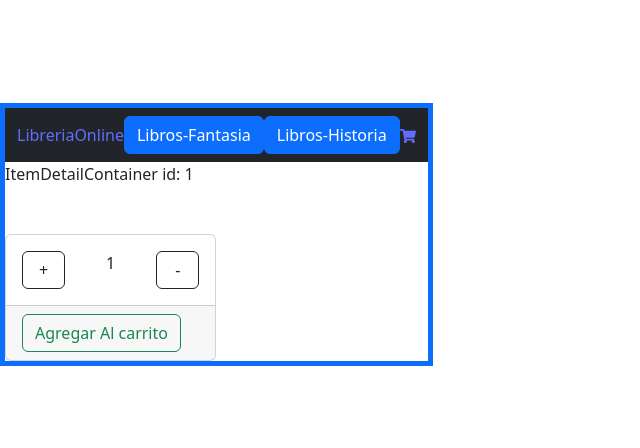
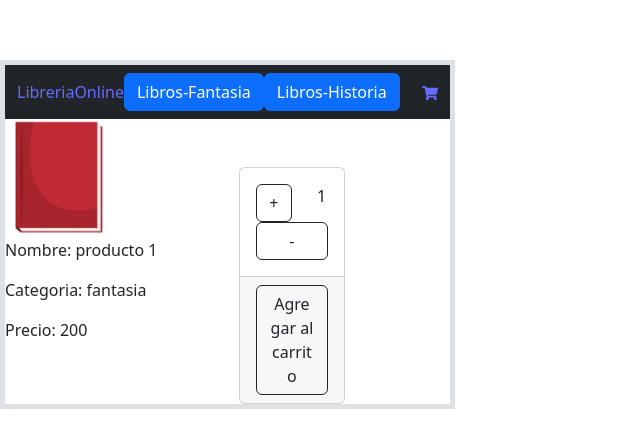
Before and after one commit to MartinRodriguez06/reactjs-proyecto, a React (Vite) app in the folder proyectoreact-vite/: page /detalle/1 in a window 1280 px wide. Shown: the part 166-614 px from the top of the page, without its empty margins (0-640 px from the left). Built offline with nearby package versions, Linux system fonts and the light colour scheme.

Commit message:
empezando la 11

```diff
--- a/proyectoreact-vite/src/App.jsx
+++ b/proyectoreact-vite/src/App.jsx
@@ -4,9 +4,11 @@ import reactLogo from './assets/react.svg'
 import NavBar from './components/NavBar/NavBar'
 import 'bootstrap/dist/css/bootstrap.min.css';
 import ItemListContainer from './components/ItemListContainer/ItemListContainer';
-import { ItemDetailContainer } from './components/ItemDetailContainer/ItemDetailContainer';
+import ItemDetailContainer from "./components/ItemDetailContainer/ItemDetailContainer";
+
 import ItemCount from './components/ItemCount/ItemCount';
 import { BrowserRouter, Navigate, Route, Routes, } from 'react-router-dom';
+import { CartContextProvider } from './context/CartContext';
 
 
 
@@ -14,10 +16,13 @@ import { BrowserRouter, Navigate, Route, Routes, } from 'react-router-dom';
 
 function App() {
 
+
   return (
 
-    <div className="border border-5 border-primary w-100">
+    <div className="border border-5">
     <BrowserRouter>
+    <CartContextProvider>
+
     <NavBar />
     <Routes>
       <Route path='/' element={ <ItemListContainer saludo='hola soy ItemListContainer'/>} />
@@ -31,8 +36,13 @@ function App() {
 
 
     </Routes>
-    <ItemCount inital={1} stock={10} onAdd={()=>{}} />
+     {/*<ItemCount inital={1} stock={10} onAdd={()=>{}} />*/}
+
+    </CartContextProvider>
     </BrowserRouter>
+
+
+
     </div>
 
 
--- a/proyectoreact-vite/src/components/ItemCount/ItemCount.jsx
+++ b/proyectoreact-vite/src/components/ItemCount/ItemCount.jsx
@@ -1,29 +1,43 @@
-import { useState } from "react";
-import { Link } from "react-router-dom";
-import AgregarAlCart from "../AgregarAlCart/Agregar";
+import { useState } from "react"
+
 
 const ItemCount = ({ initial= 1, stock=10, onAdd}) => {
+
+    const [count, setCount] = useState(initial)
+
+    const sumar = ()=> {
+        if(count<stock){
+            setCount(count+1)
+        }
+    }
+    const restar = ()=> {
+        if(count>initial){
+            setCount(count-1)
+        }
+    }
+
     return (
         <div className="card mt-5 w-50 ml-5" >
             <div className="card-body row">
                 <div className="col">
-                <button className="btn btn-outline-dark w-100" onClick={()=>{}}> + </button>
+                <button className="btn btn-outline-dark w-100" onClick={sumar}> + </button>
 
                 </div>
                 <div className="col">
                 <center>
-                <label>{1}</label>
+                <label>{count}</label>
 
                 </center>
 
                 </div>
                 <div className="col">
-                <button className="btn btn-outline-dark w-100" onClick={()=>{} }> - </button>
+                <button className="btn btn-outline-dark w-100" onClick={restar }> - </button>
 
                 </div>
             </div>
             <div className="card-footer">
-                <AgregarAlCart/>
+              { /* <AgregarAlCart/>*/}
+              <button className="btn btn-outline-dark w-100" onClick={()=>onAdd(count)}> Agregar al carrito </button>
             </div>
 
 
--- /dev/null
+++ b/proyectoreact-vite/src/components/ItemDetail/ItemDetail.jsx
@@ -0,0 +1,38 @@
+import { useCartContext } from "../../Context/CartContext"
+import ItemCount from "../ItemCount/ItemCount"
+
+
+const ItemDetail = ({product}) => {
+
+   const{ agregarAlCarrito }=useCartContext()
+
+    function onAdd(cantidad){
+        console.log(cantidad)
+        agregarAlCarrito({ ...product, cantidad})
+      }
+
+  return (
+    <div>
+    <div className="row">
+      <div className="col-6">
+        <div>
+          <img src={product.foto} alt='imagen' className="w-50"/>
+        </div>
+        <div>
+          <p className="">Nombre: {product.name}</p>
+          <p className="">Categoria: {product.categoria} </p>
+          <p className="">Precio: {product.price}</p>
+
+        </div>
+      </div>
+      <div className="col-6">
+      <ItemCount initial={1} stock={10} onAdd={onAdd}/>
+      </div>
+    </div>
+
+
+  </div>
+  )
+}
+
+export default ItemDetail
--- a/proyectoreact-vite/src/components/ItemDetailContainer/ItemDetailContainer.jsx
+++ b/proyectoreact-vite/src/components/ItemDetailContainer/ItemDetailContainer.jsx
@@ -1,19 +1,28 @@
+import {  useEffect, useState } from "react"
 import { useParams } from "react-router-dom"
 import { gFetch } from "../../utils/gFetch"
-import AgregarAlCart from "../AgregarAlCart/Agregar"
-import { Input } from "../Input/Input"
+import ItemDetail from "../ItemDetail/ItemDetail"
 
-export const ItemDetailContainer = () => {
 
+
+ const ItemDetailContainer = () => {
+  const[product, setProduct] = useState({})
   const {idProducto}= useParams()
-  console.log(idProducto)
-  gFetch(idProducto)
+
+
+  //console.log(idProducto)
+
+  useEffect(()=>{
+    gFetch(idProducto)
+    .then(resp=>setProduct(resp))
+    .catch(err => setProduct(err))
+  }, [])
+
 
   return (
-    <div>
-      ItemDetailContainer id: {idProducto}
-      {/*<Input/>*/}
-
-    </div>
+   <ItemDetail product={product}/>
   )
 }
+
+
+export default ItemDetailContainer
--- a/proyectoreact-vite/src/components/ItemListContainer/ItemListContainer.jsx
+++ b/proyectoreact-vite/src/components/ItemListContainer/ItemListContainer.jsx
@@ -1,10 +1,15 @@
 import { useEffect, useState } from "react"
 import { Link, useParams } from "react-router-dom"
 import { gFetch } from "../../utils/gFetch"
+import ItemList from "../itemList/itemList"
 import Titulo from "../Titulo/Titulo"
 
 
-
+const Loading = ()=>{
+  return(
+    <h2>Cargando....</h2>
+  )
+}
 
  const ItemListContainer = ({saludo}) => {
 
@@ -34,29 +39,12 @@ console.log(idCategoria)
    <h2>{saludo}</h2>
 
    { loading ?
-      <h2>Cargando....</h2>
+
+      <loading/>
    :
-   <div style={{
-     display: 'flex',
-     flexDirection: 'row',
-     flexWrap: 'wrap'
-   }}>
-   {productos.map( producto => ( <div key={producto.id} className="card w-25 mt-3">
-    <div className="card-header">Nombre: {producto.name} </div>
-    <div className="card-body">  <img className="w-30" src={producto.foto}/>
-                                  <br/>
-                                 <label>Categoria: {producto.categoria}</label>
-                                 <br/>
-                                 <label>Precio: {producto.price}</label>
-     </div>
-    <div className="card-footer">
-      <Link to={`/detalle/${producto.id}`}>
-       <button className="btn btn-outline-dark w-100">Detalle</button>
-       </Link>
-        </div>
-   </div> ))
-   }
-   </div>
+   <>
+   <ItemList productos={productos}/>
+   </>
    }
     </>
   )
--- /dev/null
+++ b/proyectoreact-vite/src/components/item/item.jsx
@@ -0,0 +1,23 @@
+import { Link } from "react-router-dom"
+
+
+const item = ({producto}) => {
+  return (
+    <div key={producto.id} className="card w-25 mt-3">
+    <div className="card-header">Nombre: {producto.name} </div>
+    <div className="card-body">  <img className="w-30" src={producto.foto}/>
+                                  <br/>
+                                 <label>Categoria: {producto.categoria}</label>
+                                 <br/>
+                                 <label>Precio: {producto.price}</label>
+     </div>
+    <div className="card-footer">
+      <Link to={`/detalle/${producto.id}`}>
+       <button className="btn btn-outline-dark w-100">Detalle</button>
+       </Link>
+        </div>
+   </div>
+  )
+}
+
+export default item
--- /dev/null
+++ b/proyectoreact-vite/src/components/itemList/ItemList.jsx
@@ -0,0 +1,17 @@
+import item from "../item/item"
+
+
+const ItemList = ({productos}) => {
+  return (
+    <div style={{
+        display: 'flex',
+        flexDirection: 'row',
+        flexWrap: 'wrap'
+      }}>
+        {productos.map( producto => <item producto={producto}/>)
+        }
+      </div>
+  )
+}
+
+export default ItemList
--- /dev/null
+++ b/proyectoreact-vite/src/context/CartContext.jsx
@@ -0,0 +1,36 @@
+import { createContext, useContext, useState } from "react";
+
+
+         const CartContext = createContext([])
+  const useCartContext = ()=> {
+    return useContext(CartContext)
+    }
+
+
+    export const CartContextProvider = ({children})=>{
+    //estados y funciones globales
+    const [cartList, setCartList] = useState([])
+
+    const agregarAlCarrito = (producto)=>{
+        setCartList( [
+            ...cartList,
+            producto
+        ] )
+    }
+
+    const vaciarCarrito = ()=>{
+         setCartList([])
+    }
+
+    return(
+        <CartContext.Provider value={{
+            cartList,
+            agregarAlCarrito,
+            vaciarCarrito
+        }}>
+           {children}
+        </CartContext.Provider>
+    )
+}
+
+export { useCartContext };
--- a/proyectoreact-vite/src/utils/gFetch.js
+++ b/proyectoreact-vite/src/utils/gFetch.js
@@ -10,12 +10,12 @@ let productos = [
 ]
 
 
-export const gFetch = () => new Promise( (res, rej)=>{
+export const gFetch = (id) => new Promise( (res, rej)=>{
     let condition = true
     if (condition) {
         setTimeout(()=>{
-            res(productos)
-        }, 2000)
+            res(id ? productos.find(prod =>id === prod.id): productos)
+        }, 1000)
     } else {
         rej('Todo mal ')
 
```
Also changed, not shown: proyectoreact-vite/src/components/CartContainer/CartContainer.jsx (added, +24 -0 lines).
